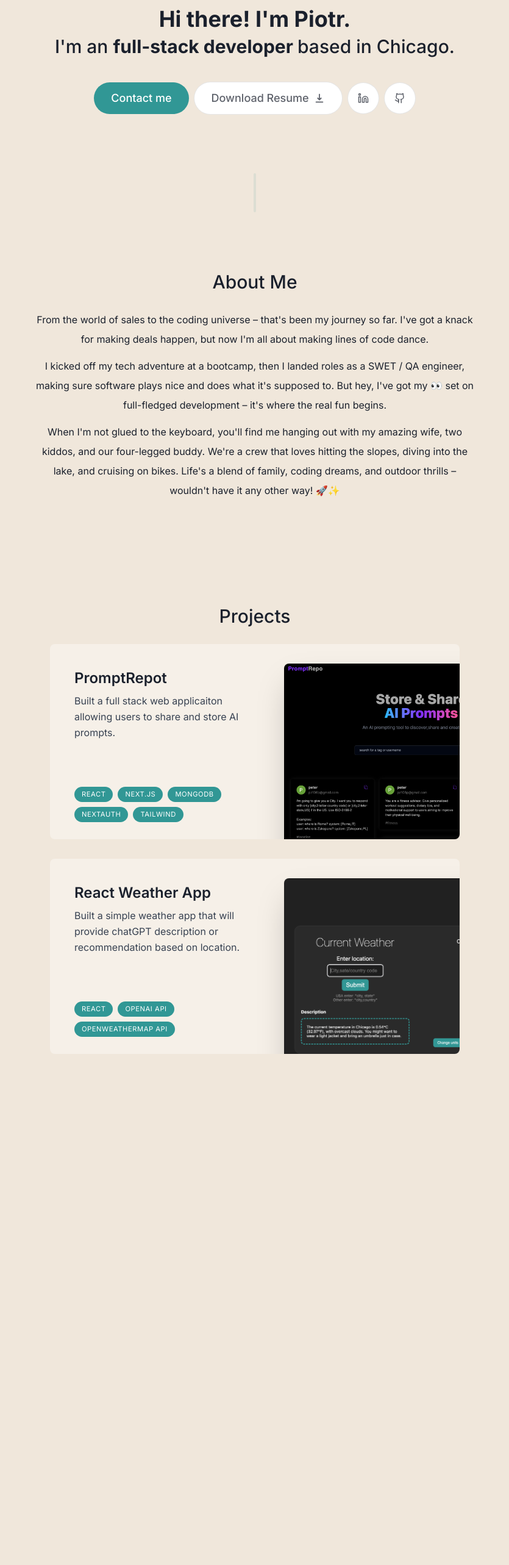
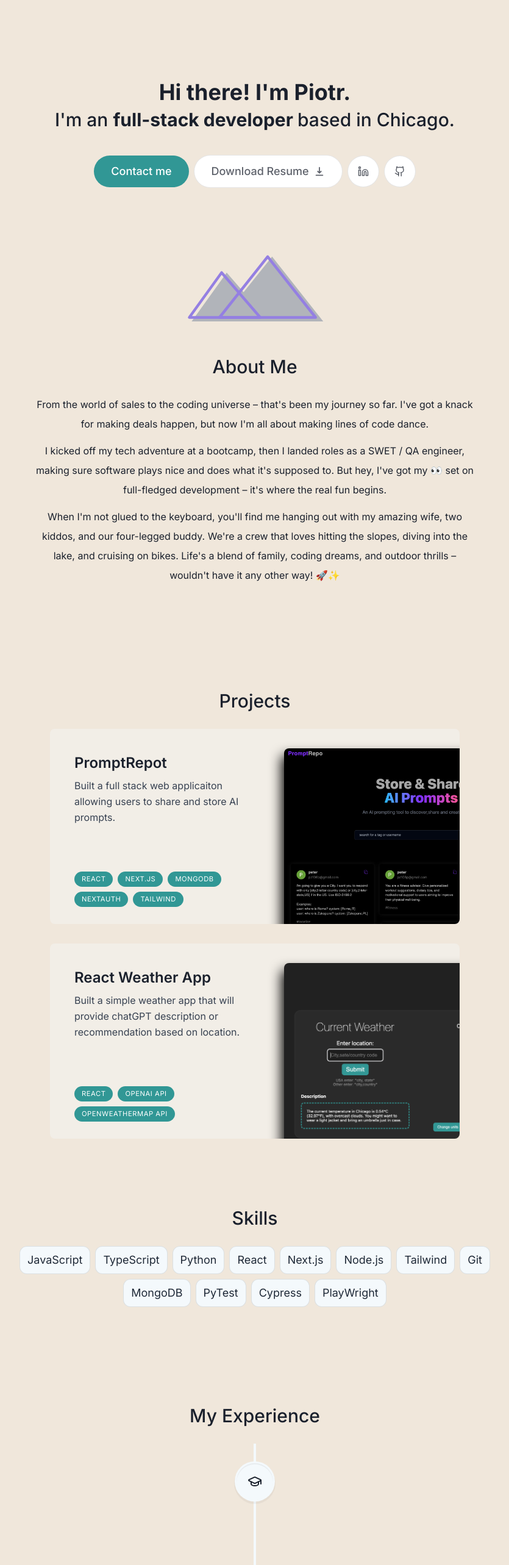
Before and after one commit to piotrzalejski/portfolio-v2, a Next.js app: page / in a window 1280 px wide. Shown: the part 180-2746 px from the top of the page at 61% size, without its empty margins (222-1057 px from the left). Built offline with nearby package versions, Linux system fonts and the light colour scheme.

Commit message:
feat: add skills and experience section

```diff
--- a/app/globals.css
+++ b/app/globals.css
@@ -2,6 +2,14 @@
 @tailwind components;
 @tailwind utilities;
 
+html {
+  --line-color: #f4f9fc;
+}
+
 body {
   @apply text-dark relative bg-cream;
 }
+
+.vertical-timeline-element-date {
+  color: #765de5;
+}
--- a/app/page.tsx
+++ b/app/page.tsx
@@ -1,7 +1,9 @@
 import About from '@/components/About';
 import Divider from '@/components/Divider';
+import Experience from '@/components/Experience';
 import Intro from '@/components/Intro';
 import Projects from '@/components/Projects';
+import Skills from '@/components/Skills';
 
 export default function Home() {
   return (
@@ -10,6 +12,8 @@ export default function Home() {
       <Divider />
       <About />
       <Projects />
+      <Skills />
+      <Experience />
     </main>
   );
 }
--- a/components/Divider.tsx
+++ b/components/Divider.tsx
@@ -5,10 +5,42 @@ import { motion } from 'framer-motion';
 export default function Divider() {
   return (
     <motion.div
-      className='bg-custom-teal/10  my-24 h-16 w-1 sm:block rounded-full'
+      className='relative inline-block align-middle mt-20 mb-14'
       initial={{ opacity: 0, y: 100 }}
-      animate={{ opacity: 1, y: 0 }}
+      animate={{ opacity: 0.75, y: 0 }}
       transition={{ delay: 0.125 }}
-    ></motion.div>
+    >
+      <svg className='w-60 h-auto absolute z-10' viewBox='0 0 230 140'>
+        {/* purple-colored SVGs */}
+        <polygon
+          className=' stroke-[#765de5] stroke-[4.5px] fill-none'
+          points='62.8,56.5 12,127 123.6,127'
+          strokeLinejoin='round'
+          strokeLinecap='round'
+          strokeMiterlimit={10}
+          vectorEffect={'non-scaling-stroke'}
+        ></polygon>
+        <polygon
+          className='stroke-[#765de5] stroke-[4.5px] fill-none'
+          points='135.2,31.5 59.5,127 210.6,127'
+          strokeLinejoin='round'
+          strokeLinecap='round'
+          strokeMiterlimit={10}
+          vectorEffect={'non-scaling-stroke'}
+        ></polygon>
+      </svg>
+
+      {/* Black-filled SVG */}
+      <svg className='relative z-0 w-60' viewBox='0 0 230 133'>
+        <polygon
+          className=' fill-gray-400'
+          points='142.2,31.5 57.5,137 225.6,137'
+        ></polygon>
+        <polygon
+          className='fill-gray-400'
+          points='70.8,56.5 13,137 140.6,137'
+        ></polygon>
+      </svg>
+    </motion.div>
   );
 }
--- /dev/null
+++ b/components/Experience.tsx
@@ -0,0 +1,53 @@
+'use client';
+
+import React from 'react';
+import SectionHeading from './Section-Heading';
+import {
+  VerticalTimeline,
+  VerticalTimelineElement,
+} from 'react-vertical-timeline-component';
+import 'react-vertical-timeline-component/style.min.css';
+import { experienceData } from '@/lib/data';
+import useSectionInView from '@/lib/hooks';
+
+export default function Experience() {
+  const { ref, inView } = useSectionInView('Experience');
+  return (
+    <section ref={ref} id='experience' className='scroll-mt-28'>
+      <SectionHeading heading='My Experience' />
+      <VerticalTimeline lineColor=''>
+        {experienceData.map((experience, index) => (
+          <VerticalTimelineElement
+            visible={inView}
+            key={index}
+            icon={experience.icon}
+            date={experience.date}
+            contentStyle={{
+              background: '#f4f9fc',
+              border: '1px solid rgba(0,0,0,0.08)',
+              borderRadius: '0.33rem',
+              boxShadow: '0px 3px 5px rgba(0,0,0,0.08)',
+              textAlign: 'left',
+              padding: '1.3rem 2rem',
+            }}
+            contentArrowStyle={{
+              borderRight: '0.4rem solid #f4f9fc',
+            }}
+            iconStyle={{
+              background: '#f4f9fc',
+              fontSize: '1.5rem',
+              boxShadow:
+                '0 0 0 3px #f4f9fc, inset 0 2px 0 rgb(0 0 0 / 5%), 0 3px 0 4px rgb(0 0 0 / 4%',
+            }}
+          >
+            <h3 className='font-semibold capitalize'>{experience.title}</h3>
+            <p className='!mt-0 !font-light text-gray-400'>
+              {experience.location}
+            </p>
+            <p className='!font-normal !mt-0'>{experience.desc}</p>
+          </VerticalTimelineElement>
+        ))}
+      </VerticalTimeline>
+    </section>
+  );
+}
--- a/components/Intro.tsx
+++ b/components/Intro.tsx
@@ -12,11 +12,11 @@ export default function Intro() {
   return (
     <section
       ref={ref}
-      className='mb-28 max-w-[50rem] text-center sm:mb-0 scroll-mt-[100rem]'
+      className='max-w-[50rem] text-center scroll-mt-[100rem]'
       id='home'
     >
       <motion.h1
-        className='mb-10 mt-10 px-4 text-2xl font-medium sm:text-4xl !leading-normal'
+        className='mb-10 mt-[10rem] px-4 text-2xl font-medium sm:text-4xl !leading-normal'
         initial={{ opacity: 0, y: 100 }}
         animate={{ opacity: 1, y: 0 }}
       >
--- a/components/Project.tsx
+++ b/components/Project.tsx
@@ -27,7 +27,7 @@ export default function Project({
         scale: scaleIn,
         opacity: opacityIn,
       }}
-      className='group bg-white/[0.36] max-w-[42rem] border-black/5 overflow-hidden sm:pr-8 relative sm:h-80 mb-3 sm:mb-8 last:mb-0 rounded-lg hover:bg-white/[0.8]'
+      className='group bg-[#f4f9fc]/[0.36] max-w-[42rem] border-black/5 overflow-hidden sm:pr-8 relative sm:h-80 mb-3 sm:mb-8 last:mb-0 rounded-lg hover:bg-[#f4f9fc]/[0.8]'
     >
       <div className='pt-4 pb-7 px-5 sm:pl-10 sm:pr-2 sm:pt-10 sm:max-w-[50%] flex flex-col h-full'>
         <h3 className='text-2xl font-semibold'>{title}</h3>
@@ -47,7 +47,7 @@ export default function Project({
         src={imageUrl}
         alt={title}
         quality={90}
-        className='absolute top-8 -right-40 w-[28rem] rounded-lg shadow-2xl group-hover:-translate-x-3 group-hover:translate-y-3 group-hover:-rotate-3 transition group-hover:scale-105'
+        className='absolute top-8 -right-40 w-[28rem] rounded-lg shadow-[-0.5rem_0.5rem_1.25rem_-0.25rem] shadow-black group-hover:-translate-x-3 group-hover:translate-y-3 group-hover:-rotate-3 transition group-hover:scale-105'
       />
     </motion.section>
   );
--- a/components/Projects.tsx
+++ b/components/Projects.tsx
@@ -10,7 +10,7 @@ export default function Projects() {
   const { ref } = useSectionInView('Projects', 0.66);
 
   return (
-    <section ref={ref} id='projects' className='scroll-mt-28'>
+    <section ref={ref} id='projects' className='scroll-mt-28 mb-28'>
       <SectionHeading heading='Projects' />
       <div>
         {projectsData.map((project) => (
--- /dev/null
+++ b/components/Skills.tsx
@@ -0,0 +1,48 @@
+'use client';
+
+import { skillData } from '@/lib/data';
+import React from 'react';
+import SectionHeading from './Section-Heading';
+import useSectionInView from '@/lib/hooks';
+import { animate, motion } from 'framer-motion';
+
+const variants = {
+  initial: {
+    opacity: 0,
+    y: 100,
+  },
+  animate: (index: number) => ({
+    opacity: 1,
+    y: 0,
+    transition: { delay: 0.05 * index },
+  }),
+};
+
+export default function Skills() {
+  const { ref } = useSectionInView('Skills');
+
+  return (
+    <section
+      ref={ref}
+      id='skills'
+      className='scroll-mt-28 mb-28 max-w-[50rem] text-center sm:mb-40'
+    >
+      <SectionHeading heading='Skills' />
+      <ul className='flex flex-wrap justify-center gap-2 text-lg text-gray-800'>
+        {skillData.map((skill, index) => (
+          <motion.li
+            key={index}
+            className='bg-[#f4f9fc] border border-black/[0.1] rounded-xl px-3 py-2'
+            variants={variants}
+            initial={variants.initial}
+            whileInView='animate'
+            viewport={{ once: true }}
+            custom={index}
+          >
+            {skill}
+          </motion.li>
+        ))}
+      </ul>
+    </section>
+  );
+}
--- a/lib/data.ts
+++ b/lib/data.ts
@@ -35,21 +35,21 @@ export const experienceData = [
   {
     title: 'Graduated Bootcamp',
     location: 'Chicago, IL',
-    desc: 'I graduated after 5 months of studying.',
+    desc: 'Took Coding Temple bootcamp. Graduated after 5 months of studing.',
     icon: React.createElement(LuGraduationCap),
     date: '2020',
   },
   {
     title: 'Software Engineer in Test II',
     location: 'Remote',
-    desc: 'I worked as a software engineer in test for 2 years at Magnite (formerly SpoX)',
+    desc: 'I worked as a software engineer in test for 2 years at Magnite (formerly SpoX). Developed and maintained frontend and backend automation suites.',
     icon: React.createElement(CgWorkAlt),
     date: '2021-2023',
   },
   {
     title: 'Quality Assurance Engineer',
-    location: 'Remotte',
-    desc: 'I worked as a quality assurance engineer at MNTN.',
+    location: 'Remote',
+    desc: 'I worked as a quality assurance engineer at MNTN. Collaborated with cross-functional teams to enchance end-to-end testing.',
     icon: React.createElement(CgWorkAlt),
     date: '2023',
   },
--- a/lib/hooks.ts
+++ b/lib/hooks.ts
@@ -7,7 +7,7 @@ export default function useSectionInView(
   sectionName: SectionName,
   thresh = 0.5
 ) {
-  const { ref, inView } = useInView({ threshold: thresh });
+  const { ref, inView } = useInView({ threshold: thresh, triggerOnce: true });
   const { setActiveSection, timeOfLastClick } = useActiveSectionContext();
 
   useEffect(() => {
@@ -16,5 +16,5 @@ export default function useSectionInView(
     }
   }, [inView, timeOfLastClick, sectionName]);
 
-  return { ref };
+  return { ref, inView };
 }
--- a/package.json
+++ b/package.json
@@ -15,12 +15,14 @@
     "react": "^18",
     "react-dom": "^18",
     "react-icons": "^5.0.1",
-    "react-intersection-observer": "^9.5.3"
+    "react-intersection-observer": "^9.5.3",
+    "react-vertical-timeline-component": "^3.6.0"
   },
   "devDependencies": {
     "@types/node": "^20",
     "@types/react": "^18",
     "@types/react-dom": "^18",
+    "@types/react-vertical-timeline-component": "^3.3.6",
     "autoprefixer": "^10.0.1",
     "eslint": "^8",
     "eslint-config-next": "14.0.4",
```
Also changed, not shown: 1 other file (tests, documents, lock files or other folders).
